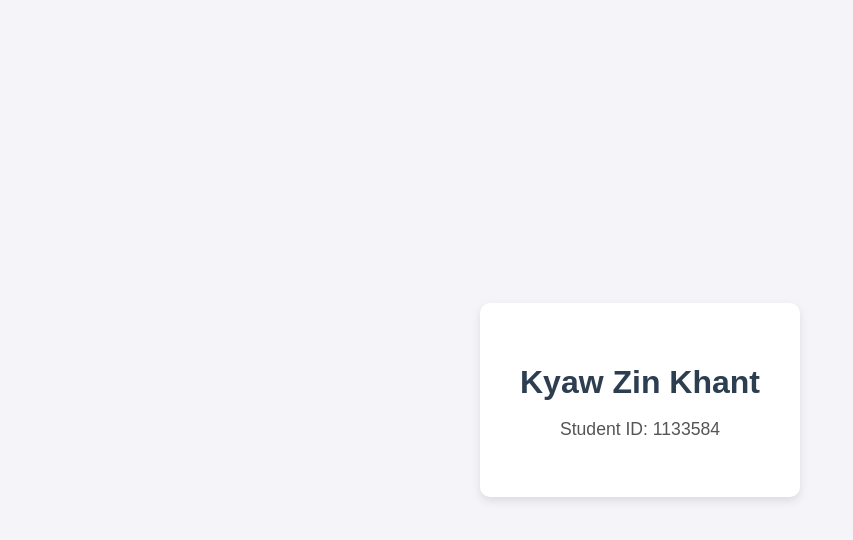
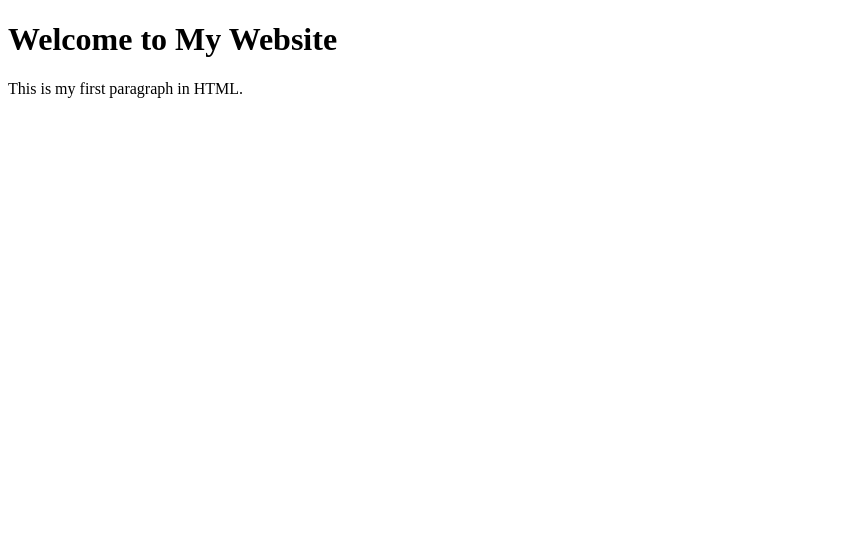
Before and after one commit to kryy0O/Ryan67.github.io, a plain HTML site: page index.html in a window 1280 px wide. Shown: the whole page, without its empty margins (0-853 px from the left). Drawn offline with Linux system fonts and the light colour scheme.

Commit message:
Update index.html

```diff
--- a/index.html
+++ b/index.html
@@ -1,41 +1,12 @@
 <!DOCTYPE html>
 <html lang="en">
 <head>
-    <meta charset="UTF-8">
-    <meta name="viewport" content="width=device-width, initial-scale=1.0">
-    <title>My Portfolio</title>
-    <style>
-        body {
-            font-family: Arial, sans-serif;
-            display: flex;
-            justify-content: center;
-            align-items: center;
-            height: 100vh;
-            margin: 0;
-            background-color: #f4f4f9;
-            color: #333;
-        }
-        .card {
-            background: white;
-            padding: 40px;
-            border-radius: 10px;
-            box-shadow: 0 4px 10px rgba(0, 0, 0, 0.1);
-            text-align: center;
-        }
-        h1 {
-            margin-bottom: 10px;
-            color: #2c3e50;
-        }
-        p {
-            font-size: 1.1rem;
-            color: #555;
-        }
-    </style>
+   <meta charset="UTF-8">
+   <meta name="viewport" content="width=device-width, initial-scale=1.0">
+   <title>My First Webpage</title>
 </head>
 <body>
-    <div class="card">
-        <h1>Kyaw Zin Khant</h1>
-        <p>Student ID: 1133584</p>
-    </div>
+   <h1>Welcome to My Website</h1>
+   <p>This is my first paragraph in HTML.</p>
 </body>
 </html>
```
